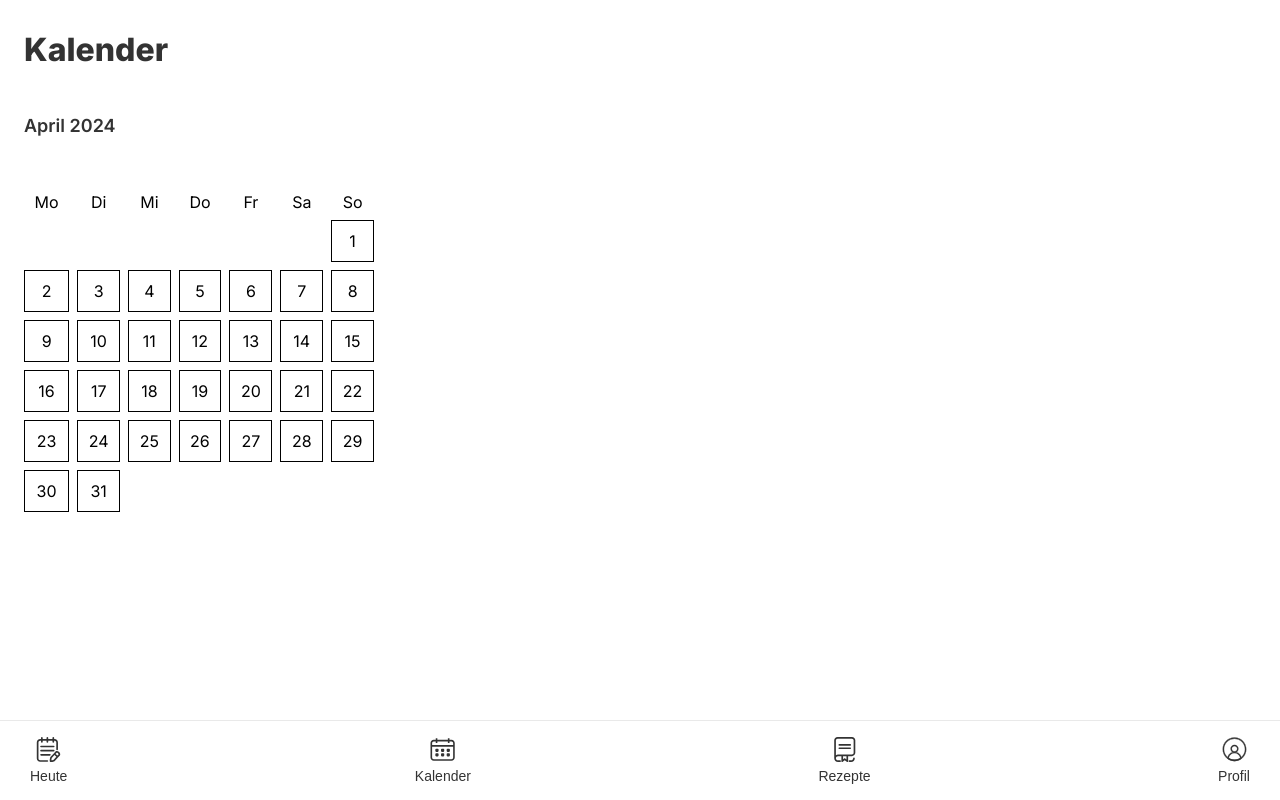
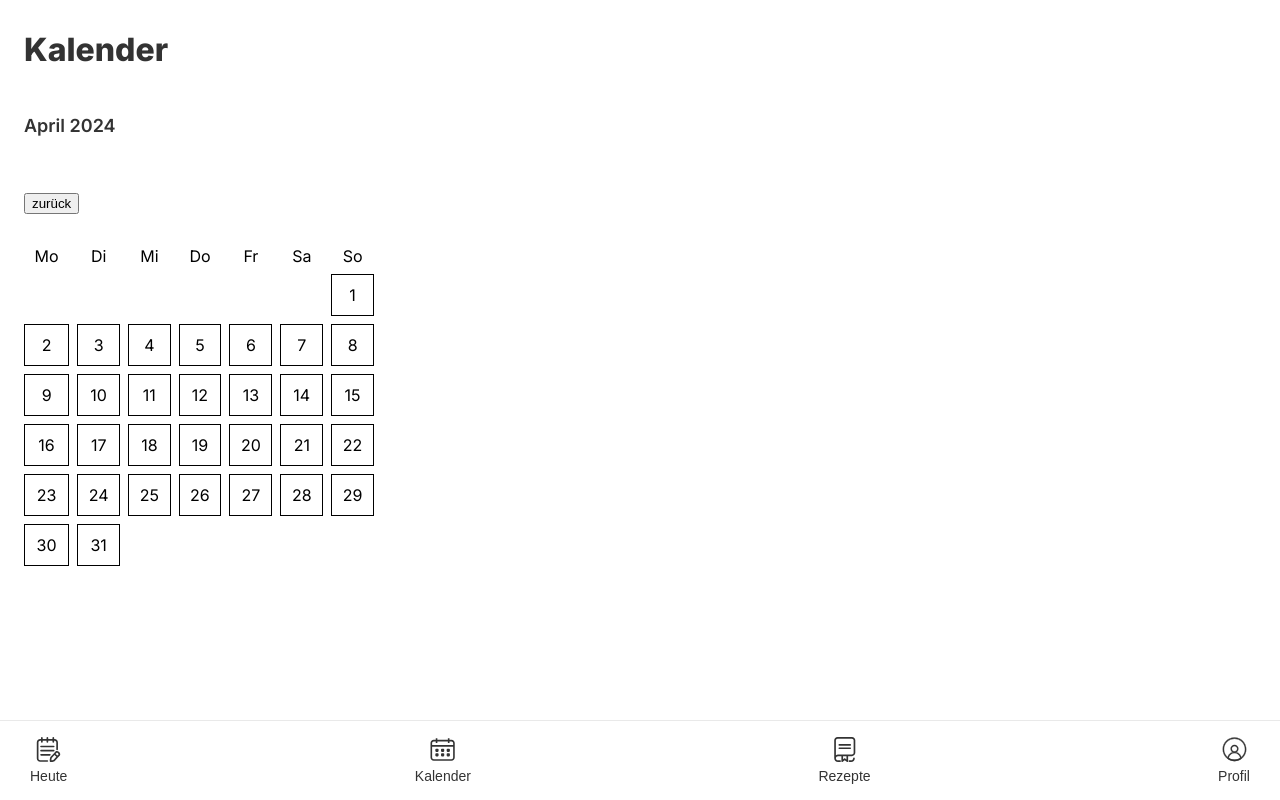
Before and after one commit to ingbeck/TrackMyMeal, a React (Vite) app in the folder frontend/: page /calendar in a window 1280 px wide. Built offline with nearby package versions, Linux system fonts and the light colour scheme; no server answers; the HTML template or start-up script is replaced by a standard one.

Commit message:
add buttons to browse the months

```diff
--- a/frontend/src/pages/CalendarScreen.tsx
+++ b/frontend/src/pages/CalendarScreen.tsx
@@ -20,10 +20,52 @@ export default function CalendarScreen(props: Readonly<CalendarScreenProps>) {
         props.setCurrentRoute(url)
     }, [props, url]);
 
+    function isCurrentMonth(date : Date): boolean{
+        const now : Date = new Date();
+        return ((date.getFullYear()) != now.getFullYear() || (date.getMonth() != now.getMonth()));
+    }
+
+    function buttonBackClick(){
+        let year = date.getFullYear();
+        let month = date.getMonth();
+
+        if (month === 0) {
+            year--;
+            month = 11;
+        } else {
+            month--;
+        }
+        setDate(new Date(year, month));
+    }
+
+    function buttonNextClick(){
+        let year = date.getFullYear();
+        let month = date.getMonth();
+
+        // If it's December, add 1 to the year and set the month to January
+        if (month === 11) {
+            year++;
+            month = 0; // January is 0 since months are zero-indexed
+        } else {
+            month++; // Otherwise, just add 1 to the month
+        }
+
+        // Create a new Date object for the next month
+        setDate(new Date(year, month));
+    }
+
+
+
     return (
         <div className={"homescreen"}>
             <h1>Kalender</h1>
             <h2>{formattedDateCaption()}</h2>
+            <div>
+                <button onClick={buttonBackClick}>zurück</button>
+                {
+                    isCurrentMonth(date) && <button onClick={buttonNextClick}>vor</button>
+                }
+            </div>
             <CalendarView date={date}/>
         </div>
     );
```
